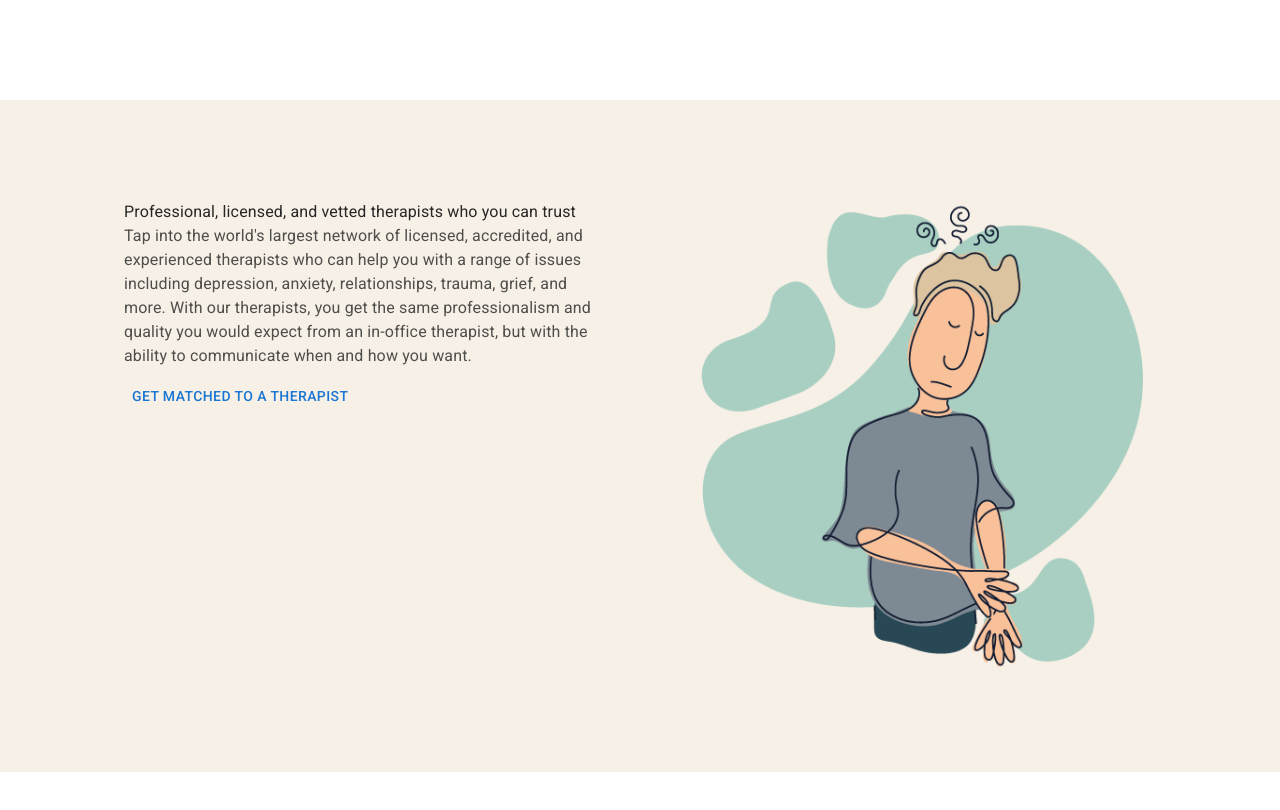
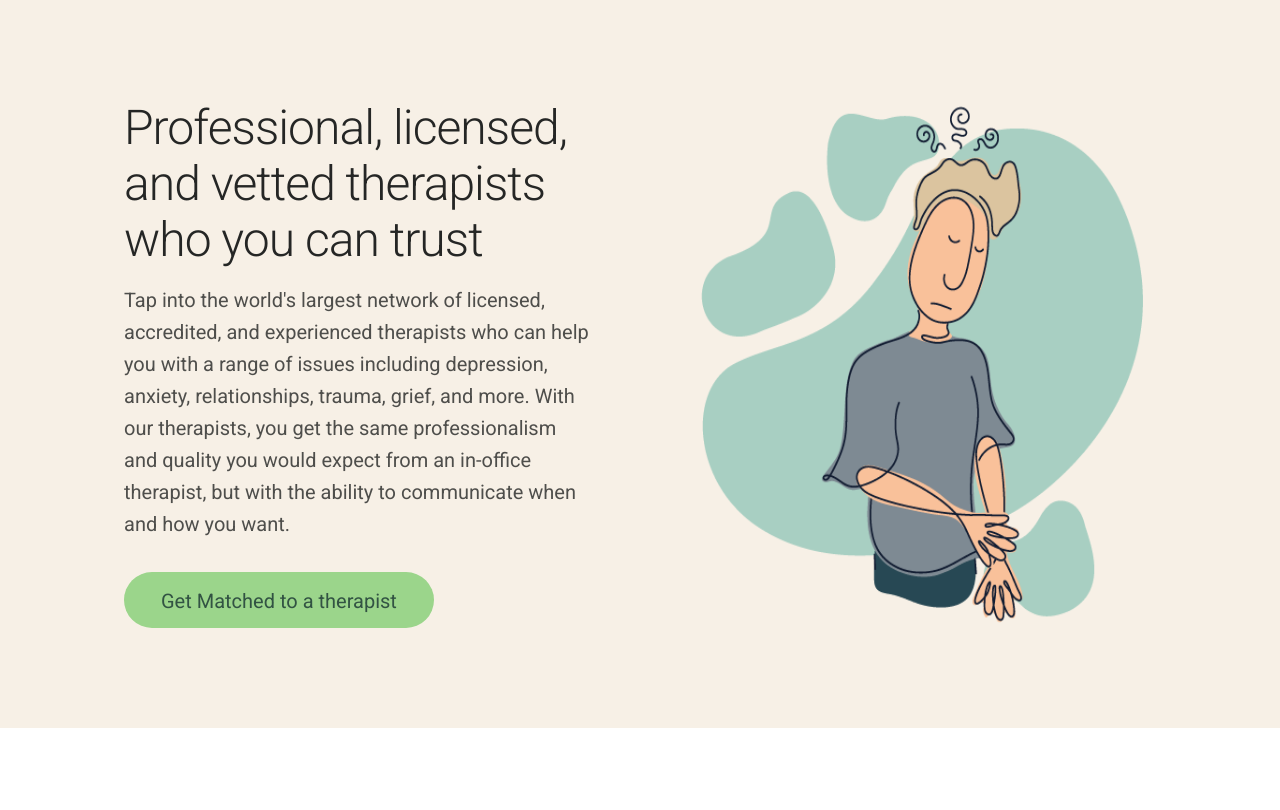
Before and after one commit to Mahikagarg09/mental-health-app, a React (Create React App) app: page / in a window 1280 px wide. Shown: the top 810 px of the page. Built offline with nearby package versions, Linux system fonts and the light colour scheme.

Commit message:
fix overriding issue

```diff
--- a/src/components/overview/Overview.js
+++ b/src/components/overview/Overview.js
@@ -14,13 +14,13 @@ export default function Overview() {
       <Container>
         <Grid container spacing={12}>
           <Grid item xs={12} md={6} lg={6}>
-            <Typography className={classes.overviewHeading}>
+            <h4 className={classes.overviewHeading}>
               Professional, licensed, and vetted therapists who you can trust
-            </Typography>
-            <Typography className={classes.overviewContent}>
+            </h4>
+            <p className={classes.overviewContent}>
               Tap into the world's largest network of licensed, accredited, and experienced therapists who can help you with a range of issues including depression, anxiety, relationships, trauma, grief, and more. With our therapists, you get the same professionalism and quality you would expect from an in-office therapist, but with the ability to communicate when and how you want.
-            </Typography>
-            <Button className={classes.overviewButton}>Get Matched to a therapist</Button>
+            </p>
+            <button className={classes.overviewButton}>Get Matched to a therapist</button>
           </Grid>
           <Grid item xs={12} md={6} lg={6}>
             <img src={IMG} alt="overview" className={classes.overviewImage} />
--- a/src/components/overview/StyleOverview.js
+++ b/src/components/overview/StyleOverview.js
@@ -2,24 +2,22 @@ import { makeStyles } from "@mui/styles";
 
 const useStyles = makeStyles((theme) =>({
   container: {
-    maxWidth: "lg",
+    maxWidth: "100%",
     backgroundColor: "#f7f0e6",
-    marginTop: "100px",
-    marginBottom: "100px",
     padding: "100px",
   },
   overviewHeading: {
     letterSpacing: "-0.02em",
     WebkitFontSmoothing: "antialiased",
     color: "#252625",
-    fontFamily: "Overpass,sans-serif",
+    fontFamily: "Roboto,sans-serif",
     fontSize: "3rem",
     fontStyle: "normal",
     fontWeight: "lighter",
     lineHeight: "3.5rem",
   },
   overviewContent: {
-    fontFamily: "Overpass,sans-serif",
+    fontFamily: "Roboto,sans-serif",
     color: "#252625",
     opacity: "0.8",
     marginTop: "1rem",
@@ -39,6 +37,11 @@ const useStyles = makeStyles((theme) =>({
     borderColor: "transparent",
     borderRadius: "6.25rem",
     cursor: "pointer",
+    fontFamily: "Roboto,sans-serif",
+    // hover
+    "&:hover": {
+      opacity: "0.8",
+    },
   },
   overviewImage: {
     width: "100%",
```
